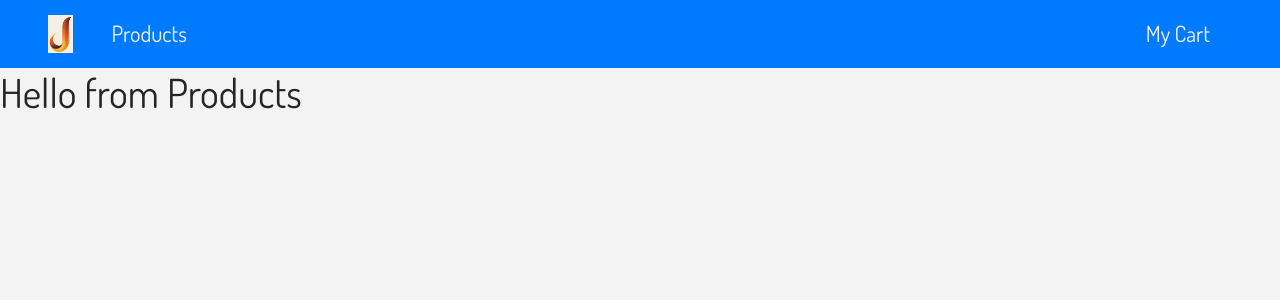
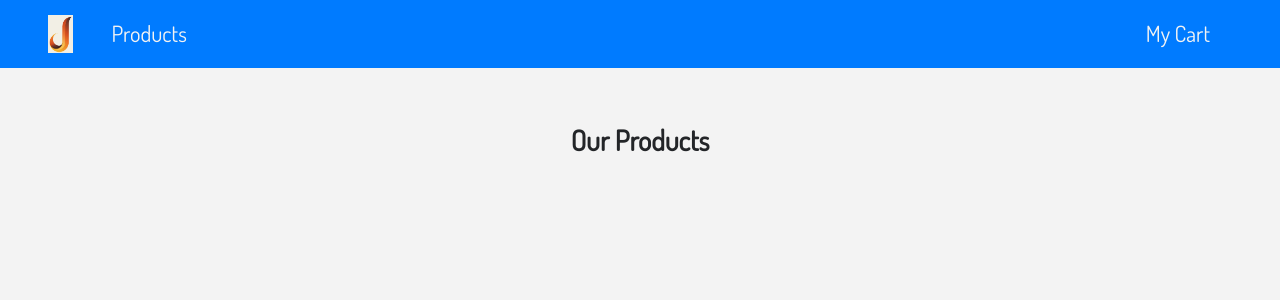
Before and after one commit to jayantrai/onlineStore, a React (Create React App) app: page / in a window 1280 px wide. Shown: the top 300 px of the page. Built offline with nearby package versions, Linux system fonts and the light colour scheme.

Commit message:
Worked on individual components mainly productslist and title component

```diff
--- a/src/App.js
+++ b/src/App.js
@@ -2,7 +2,7 @@ import React from 'react';
 import { BrowserRouter as Router, Route, Switch } from 'react-router-dom'
 import 'bootstrap/dist/css/bootstrap.min.css'
 import './App.css';
-import Products from './componets/Products.jsx'
+import ProductList from './componets/ProductList.jsx'
 import NavBar from './componets/NavBar.jsx'
 import MyCart from './componets/MyCart.jsx'
 import Details from './componets/Details.jsx'
@@ -13,8 +13,8 @@ function App() {
       <Router>
         <NavBar />
           <Switch>
-            <Route exact path="/" component={Products} />
-            <Route path="/products" component={Products} />
+            <Route exact path="/" component={ProductList} />
+            <Route path="/products" component={ProductList} />
             <Route path="/details" component={Details} />
             <Route path="/mycart" component={MyCart} />
           </Switch>
--- a/src/componets/NavBar.jsx
+++ b/src/componets/NavBar.jsx
@@ -2,11 +2,12 @@ import React, { Component } from 'react'
 import { Link } from 'react-router-dom'
 import logo from '../logo.png'
 import { ButtonContainer } from './Button'
+import styled from 'styled-components'
 
 class NavBar extends Component {
   render() {
     return (
-      <nav className="navbar navbar-expand sm navbar-dark bg-primary px-sm-5">
+      <NavWrapper className="navbar navbar-expand sm navbar-dark bg-primary px-sm-5">
             <Link to='/'>
                 <img src={logo} alt="logo" className="navbar-brand" />
             </Link>
@@ -23,9 +24,17 @@ class NavBar extends Component {
             </Link>
 
 
-      </nav>
+      </NavWrapper>
     )
   }
 }
 
+const NavWrapper = styled.nav`
+    background: var(--mainLight);
+    .nav-link {
+        color: var(--mainWhite) !important;
+        font-size: 1.3rem;
+    }
+`
+
 export default NavBar
--- /dev/null
+++ b/src/componets/ProductList.jsx
@@ -0,0 +1,23 @@
+import React, { Component } from 'react'
+import Products from './Products'
+import Title from './Title'
+
+class ProductList extends Component {
+    state= {
+        products: []
+    }
+  render() {
+    return (
+      <div className="py-5">
+        <div className="container">
+            <Title name="Our" title="Products" />
+        </div>
+
+
+        <Products />
+      </div>
+    )
+  }
+}
+
+export default ProductList
--- a/src/componets/Products.jsx
+++ b/src/componets/Products.jsx
@@ -4,7 +4,7 @@ class Products extends Component {
   render() {
     return (
       <div>
-            <h1>Hello from Products</h1>
+            <h1></h1>
       </div>
     )
   }
--- /dev/null
+++ b/src/componets/Title.jsx
@@ -0,0 +1,13 @@
+import React from 'react';
+
+export default function Title({name, title}) {
+  return (
+    <div className="row">
+        <div className="col-10 mx-auto my-2 text-center">
+            <h3 className="text-capitalize-font-weight-bold">
+               <strong> {name} {title} </strong>
+            </h3>
+        </div>
+    </div>
+  );
+}
```
